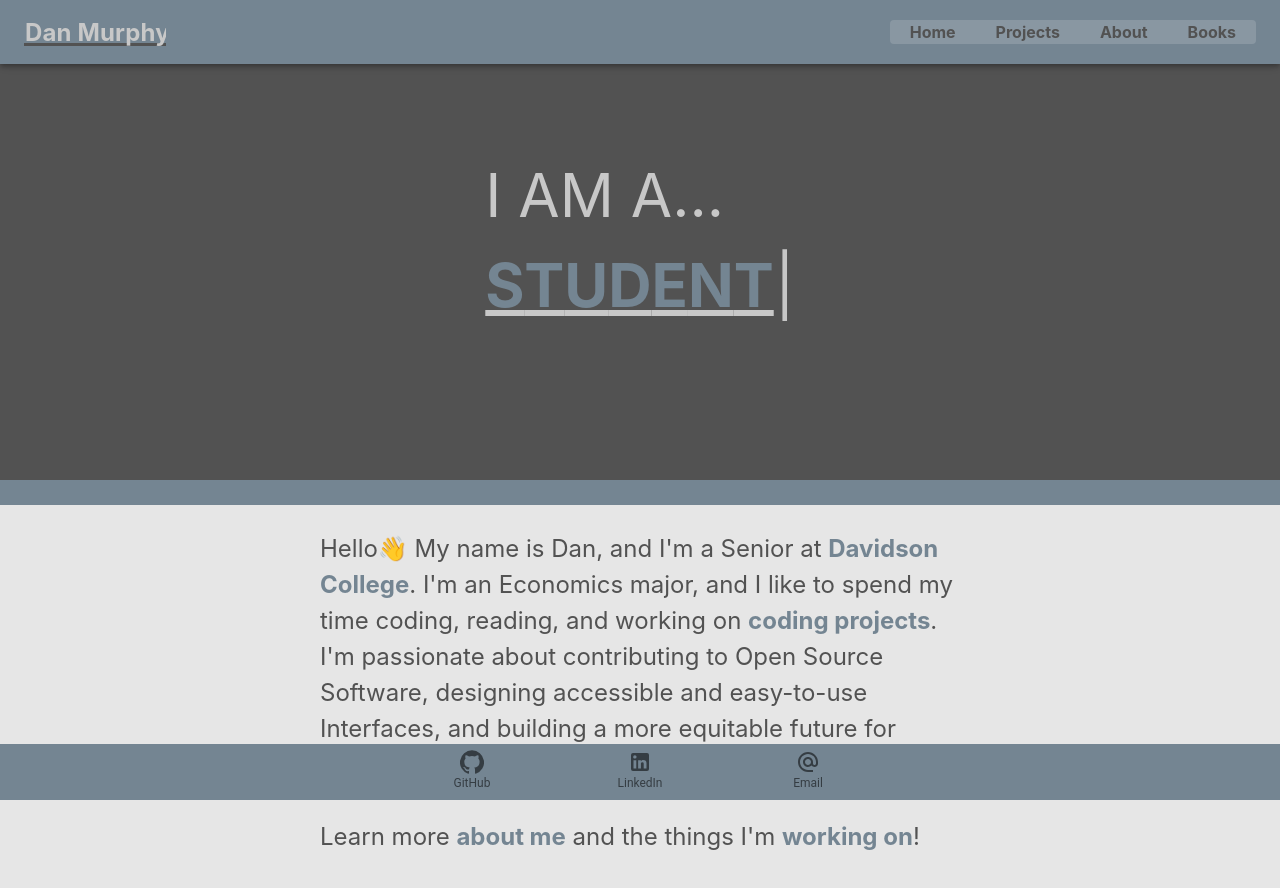
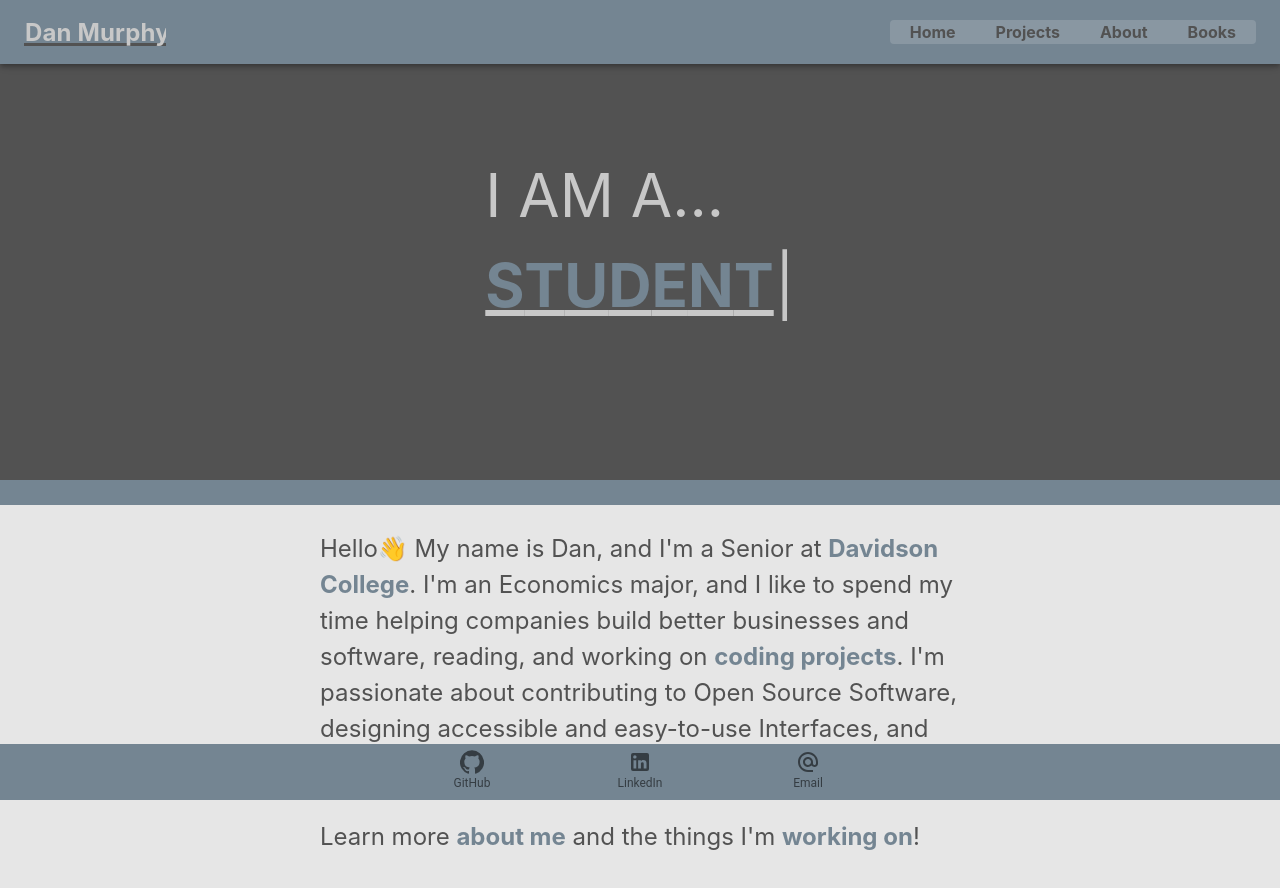
Before and after one commit to danmurphy1217/website, a React (Create React App) app: page / in a window 1280 px wide. Shown: the top 888 px of the page. Built offline with nearby package versions, Linux system fonts and the light colour scheme.

Commit message:
tweak to home page text

```diff
--- a/src/pages/contents/HomePageContents.js
+++ b/src/pages/contents/HomePageContents.js
@@ -26,7 +26,7 @@ const HomePageContent = (
     >
       Davidson College
     </a>
-    . I'm an Economics major, and I like to spend my time coding, reading, and
+    . I'm an Economics major, and I like to spend my time helping companies build better businesses and software, reading, and
     working on{" "}
     <a
       href="/projects"
```
